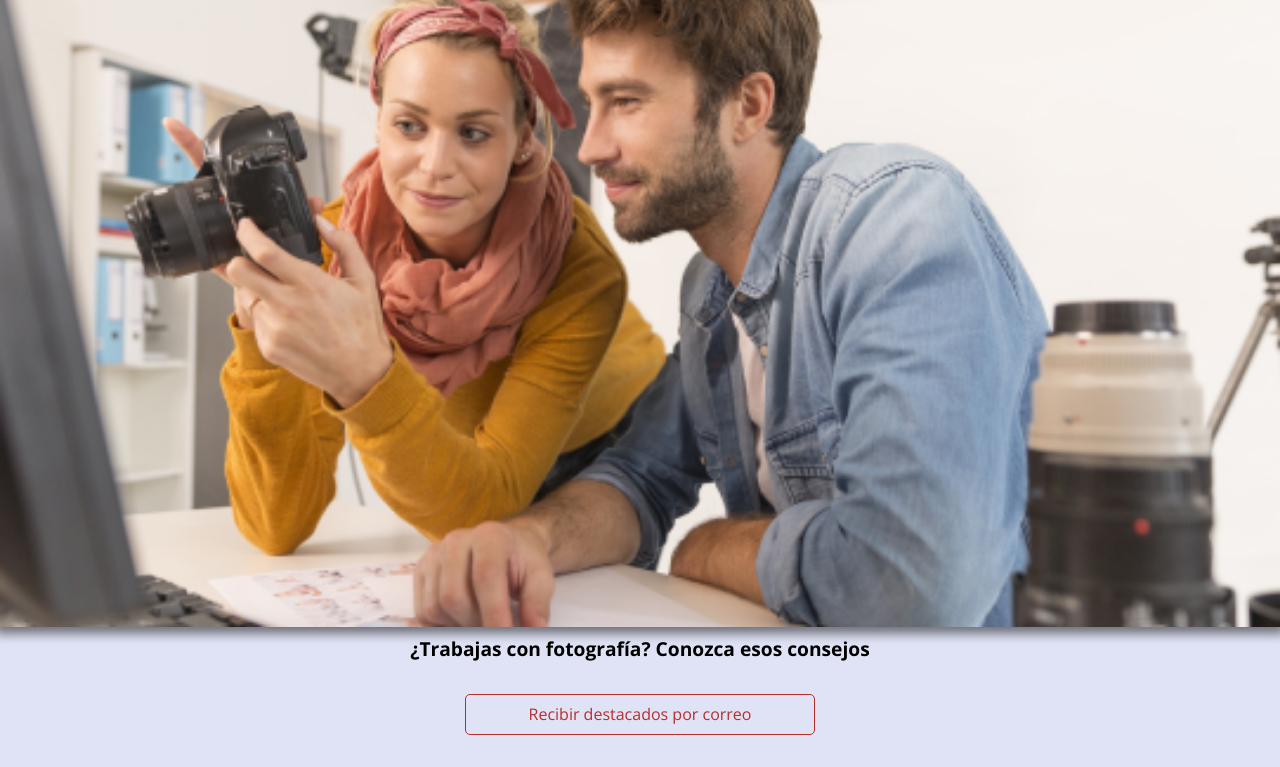
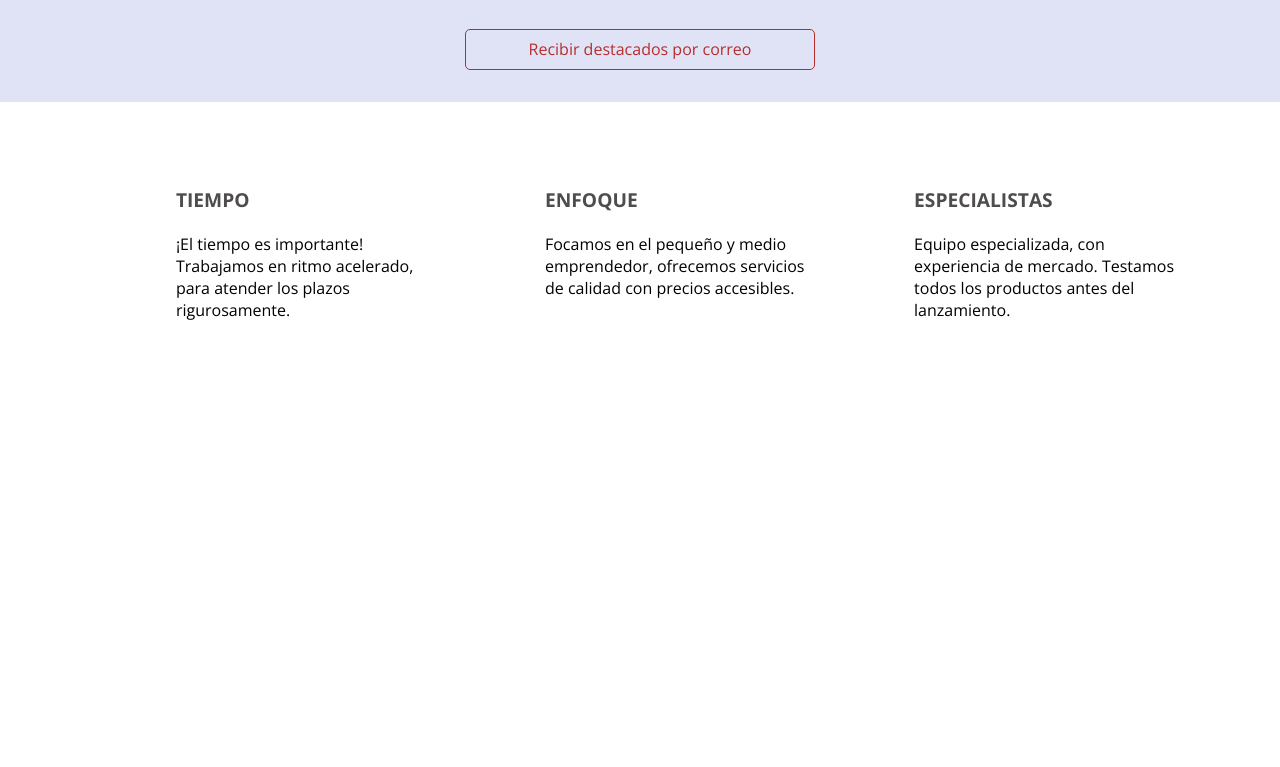
Before and after one commit to Nath-Maya/proyecto-apeperia, a plain HTML site: page index.html in a window 1280 px wide. Shown: the part 1187-1954 px from the top of the page. After the commit the page ends 1596 px from the top, so only its background shows below. Drawn offline with nearby package versions, Linux system fonts and the light colour scheme.

Commit message:
Diferenciales
Maquetación y estilos de sección diferenciales

```diff
--- a/css/style.css
+++ b/css/style.css
@@ -154,6 +154,8 @@ body {
 
 .destacados-panel-imagen {
    width: 100vw;
+   /* tamaño maximo de la imagen en el layout responsive */
+   max-width: 600px;
    box-shadow: 0 2px 10px 5px rgba(0, 0, 0, 0.5);
    margin-bottom: 0.5rem;
 }
@@ -170,6 +172,36 @@ body {
    margin: 0 auto;
 }
 
+/* !DIFERENCIALES */
+
+.diferenciales {
+   padding-top: 3.5rem;
+   padding-bottom: 3.5rem;
+}
+
+.diferenciales__lista {
+   display: flex;
+   flex-wrap: wrap;
+   justify-content: space-evenly;
+}
+
+.diferenciales__item {
+   max-width: 350px;
+   box-sizing: border-box;
+   padding: 2rem 0 2rem 5rem;
+}
+
+.item__titulo {
+   color: var(--fuente-ceniza-oscuro);
+   font-weight: 700;
+   font-size: 1.2rem;
+   text-transform: uppercase;
+   margin-bottom: 1.5rem;
+}
+
+.item__texto {
+   line-height: normal;
+}
 
 
 
--- a/index.html
+++ b/index.html
@@ -59,6 +59,26 @@
          </a>
          <a href="" class="destacados-boton boton">Recibir destacados por correo</a>
       </section>
+<!-- !DIFERENCIALES-->
+<section class="diferenciales container">
+   <ul class="diferenciales__lista">
+      <li class="diferenciales__item">
+         <h2 class="item__titulo">Tiempo</h2>
+         <p class="item__texto">¡El tiempo es importante! Trabajamos en ritmo acelerado, para atender los plazos
+            rigurosamente.</p>
+      </li>
+      <li class="diferenciales__item">
+         <h2 class="item__titulo">Enfoque</h2>
+         <p class="item__texto">Focamos en el pequeño y medio emprendedor, ofrecemos servicios de calidad con precios
+            accesibles.</p>
+      </li>
+      <li class="diferenciales__item">
+         <h2 class="item__titulo">Especialistas</h2>
+         <p class="item__texto">Equipo especializada, con experiencia de mercado. Testamos todos los productos antes del
+            lanzamiento.</p>
+      </li>
+   </ul>
+</section>
    </main>
 
 
```
